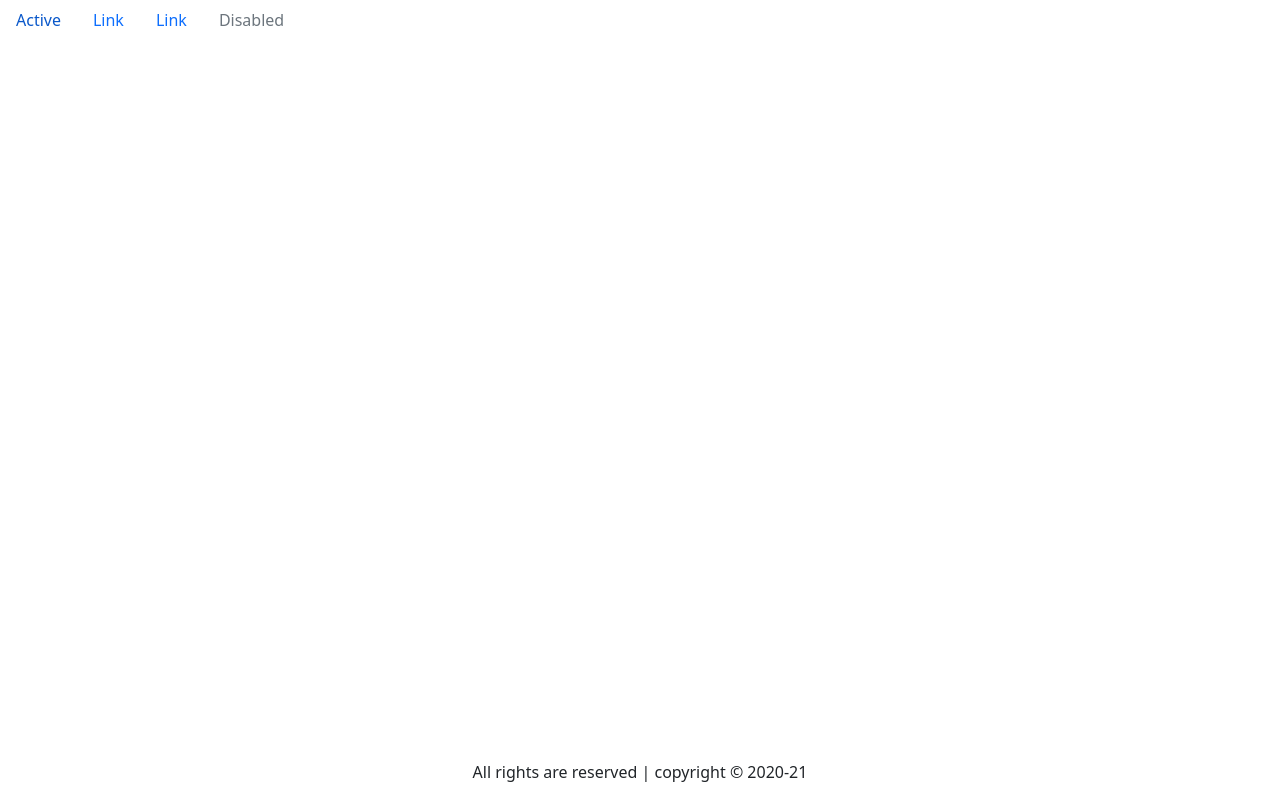
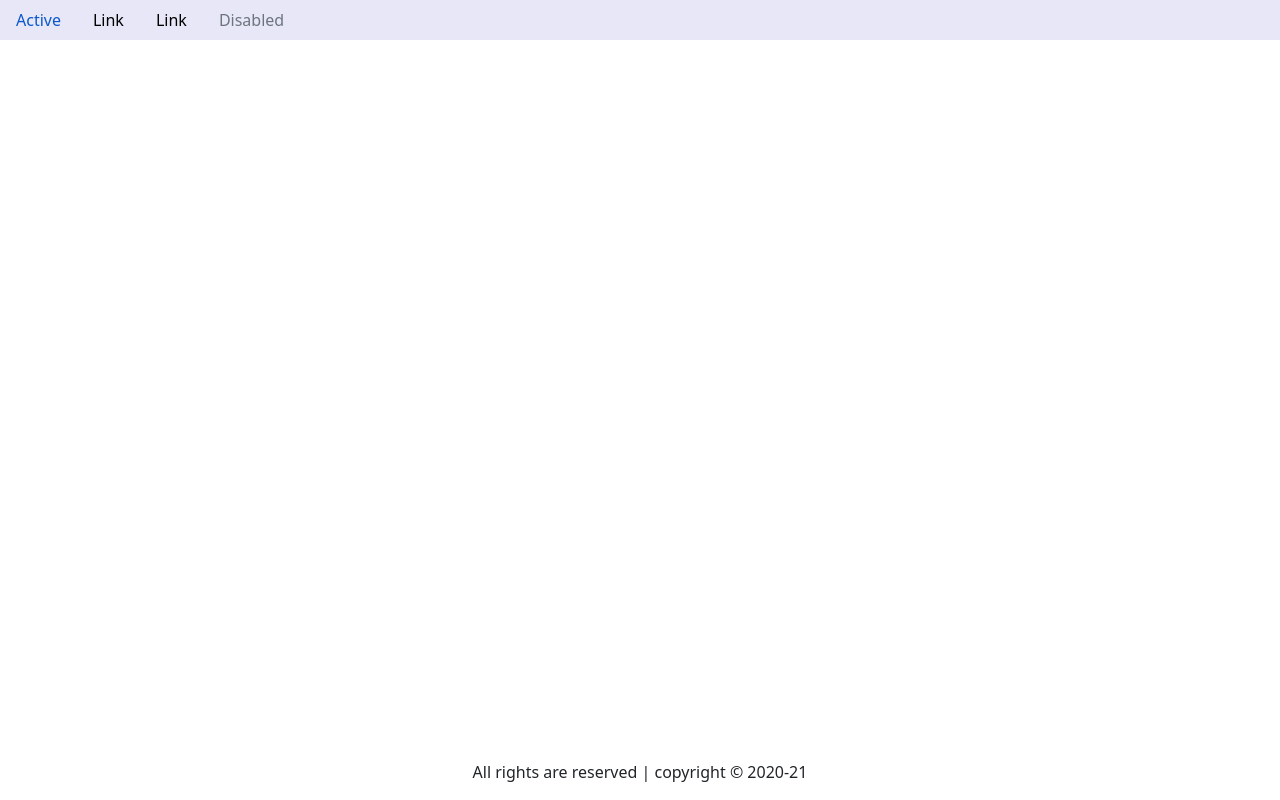
Before and after one commit to HardikRathod10/PracticeRepo, a plain HTML site: page index.html in a window 1280 px wide. Drawn offline with Linux system fonts and the light colour scheme.

Commit message:
custom style added of changing bg-color of nav.

```diff
--- a/index.html
+++ b/index.html
@@ -7,6 +7,7 @@
     <meta name="viewport" content="width=device-width, initial-scale=1.0">
     <title>Bootstrap Demo Website</title>
     <link rel="stylesheet" href="bootstrap/css/bootstrap.css">
+    <link rel="stylesheet" href="style.css">
 </head>
 
 <body>
--- a/style.css
+++ b/style.css
@@ -0,0 +1,6 @@
+.nav{
+    background-color: rgba(0, 0, 179, 0.096);
+}
+.nav-link{
+    color: black;
+}
```
